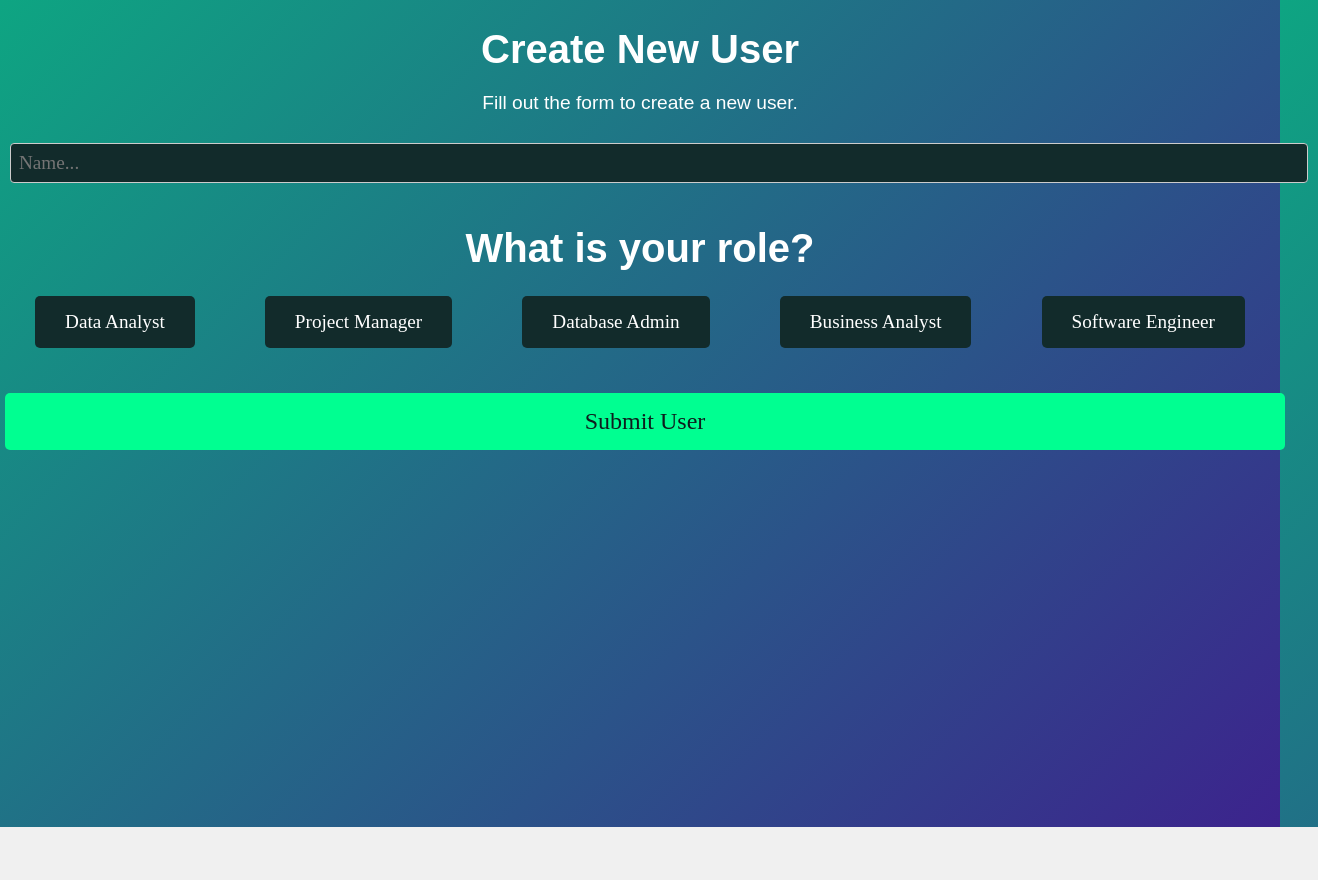
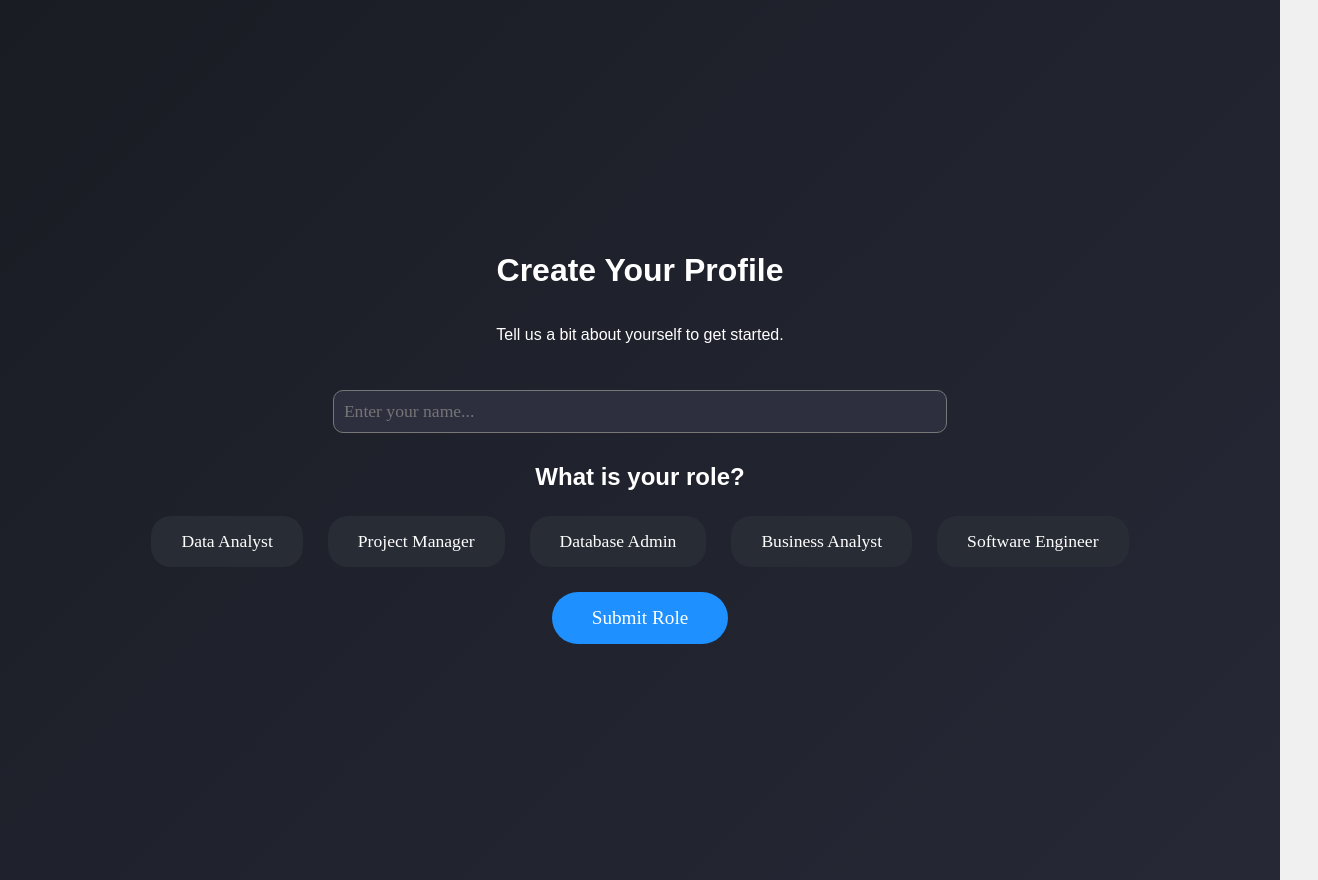
Before and after one commit to SGreen24/HackUMBC, a React (Vite) app in the folder hackumbc/: page /questionnaire in a window 1280 px wide. Shown: the whole page, 1318 px wide, since content can reach past the window. Before the commit the page ends 827 px from the top, so only its background shows below. Built offline with nearby package versions, Linux system fonts and the light colour scheme; a web font is replaced by a local one.

Commit message:
Working on UI

```diff
--- /dev/null
+++ b/hackumbc/src/components/Ideas/Ideas.css
@@ -0,0 +1,69 @@
+/* Global styles for the Ideas page */
+.ideas-page {
+    text-align: center;
+    padding: 40px;
+    background: linear-gradient(135deg, #1e1f29, #2b2e3b);
+    height: 100vh;
+    color: white;
+  }
+
+  .ideas-title {
+    font-size: 2.5rem;
+    color: #ffffff;
+    letter-spacing: 1px;
+    margin-bottom: 20px;
+  }
+
+  .ideas-subtitle {
+    font-size: 1.2rem;
+    color: #b5b5b5;
+    margin-bottom: 40px;
+  }
+
+  .projects-container {
+    display: flex;
+    justify-content: space-around;
+    gap: 20px;
+  }
+
+  .project-button {
+    background-color: #1e1f29;
+    border: 2px solid #fff;
+    border-radius: 15px;
+    padding: 20px;
+    width: 250px;
+    height: 150px;
+    cursor: pointer;
+    text-align: center;
+    font-size: 1.2rem;
+    color: #ffffff;
+    transition: transform 0.3s ease, box-shadow 0.3s ease;
+  }
+
+  .project-button:hover {
+    transform: scale(1.1);
+    box-shadow: 0px 0px 20px rgba(255, 255, 255, 0.7);
+  }
+
+  .glowing-button {
+    position: relative;
+  }
+
+  .glowing-button::before {
+    content: '';
+    position: absolute;
+    top: -10px;
+    left: -10px;
+    right: -10px;
+    bottom: -10px;
+    background: linear-gradient(45deg, rgba(255, 0, 150, 0.3), rgba(0, 205, 255, 0.3));
+    filter: blur(10px);
+    border-radius: 15px;
+    z-index: -1;
+  }
+
+  .footer {
+    margin-top: 50px;
+    font-size: 1rem;
+    color: #b5b5b5;
+  }
--- /dev/null
+++ b/hackumbc/src/components/Ideas/Ideas.jsx
@@ -0,0 +1,193 @@
+import { useEffect, useState } from "react";
+import { collection, getDoc, doc } from "firebase/firestore"; // Firestore imports
+import { db, auth } from "../Config/firebase"; // Firebase configuration
+import { useNavigate } from "react-router-dom";
+import "./Ideas.css"; // Custom CSS for futuristic design
+
+const Ideas = () => {
+  const [role, setRole] = useState(""); // Store user's role
+  const [loading, setLoading] = useState(true); // Loading state
+  const [error, setError] = useState(null); // Error state
+  const navigate = useNavigate();
+
+  // Function to get the user's role from Firestore
+  const fetchUserRole = async () => {
+    try {
+      const userId = auth.currentUser?.uid;
+      if (!userId) {
+        setError("User not logged in");
+        setLoading(false);
+        return;
+      }
+
+      // Fetch the user document from Firestore
+      const userDoc = await getDoc(doc(db, "Users", userId));
+      if (userDoc.exists()) {
+        const userData = userDoc.data();
+        setRole(userData.role); // Store the user's role
+      } else {
+        setError("No user data found");
+      }
+    } catch (err) {
+      console.error("Error fetching user role:", err);
+      setError("Error fetching user role");
+    } finally {
+      setLoading(false);
+    }
+  };
+
+  useEffect(() => {
+    fetchUserRole(); // Fetch user role when the component mounts
+  }, []);
+
+  // Function to handle navigation to a project page
+  const goToProject = (projectName) => {
+    navigate(`/project?name=${projectName}`);
+  };
+
+  if (loading) {
+    return <h2>Loading...</h2>;
+  }
+
+  if (error) {
+    return <h2>{error}</h2>;
+  }
+
+  // Hard-coded project buttons based on the user's role
+  const renderProjectsForRole = () => {
+    switch (role) {
+      case "Software Engineer":
+        return (
+          <div className="projects-container">
+            <div
+              className="project-button glowing-button"
+              onClick={() => goToProject("Data Structures Mastery")}
+            >
+              Data Structures Mastery
+            </div>
+            <div
+              className="project-button glowing-button"
+              onClick={() => goToProject("Algorithm Optimization")}
+            >
+              Algorithm Optimization
+            </div>
+            <div
+              className="project-button glowing-button"
+              onClick={() => goToProject("System Design Blueprint")}
+            >
+              System Design Blueprint
+            </div>
+          </div>
+        );
+      case "Project Manager":
+        return (
+          <div className="projects-container">
+            <div
+              className="project-button glowing-button"
+              onClick={() => goToProject("Agile Sprint Planner")}
+            >
+              Agile Sprint Planner
+            </div>
+            <div
+              className="project-button glowing-button"
+              onClick={() => goToProject("Risk Mitigation Strategy")}
+            >
+              Risk Mitigation Strategy
+            </div>
+            <div
+              className="project-button glowing-button"
+              onClick={() => goToProject("Stakeholder Communication Hub")}
+            >
+              Stakeholder Communication Hub
+            </div>
+          </div>
+        );
+      case "Database Admin":
+        return (
+          <div className="projects-container">
+            <div
+              className="project-button glowing-button"
+              onClick={() => goToProject("Performance Tuning")}
+            >
+              Performance Tuning
+            </div>
+            <div
+              className="project-button glowing-button"
+              onClick={() => goToProject("Backup Recovery Simulation")}
+            >
+              Backup Recovery Simulation
+            </div>
+            <div
+              className="project-button glowing-button"
+              onClick={() => goToProject("Access Management System")}
+            >
+              Access Management System
+            </div>
+          </div>
+        );
+      case "Data Analyst":
+        return (
+          <div className="projects-container">
+            <div
+              className="project-button glowing-button"
+              onClick={() => goToProject("Data Visualization Tool")}
+            >
+              Data Visualization Tool
+            </div>
+            <div
+              className="project-button glowing-button"
+              onClick={() => goToProject("Predictive Modeling Dashboard")}
+            >
+              Predictive Modeling Dashboard
+            </div>
+            <div
+              className="project-button glowing-button"
+              onClick={() => goToProject("Statistical Analysis Platform")}
+            >
+              Statistical Analysis Platform
+            </div>
+          </div>
+        );
+      case "Business Analyst":
+        return (
+          <div className="projects-container">
+            <div
+              className="project-button glowing-button"
+              onClick={() => goToProject("Market Research Tool")}
+            >
+              Market Research Tool
+            </div>
+            <div
+              className="project-button glowing-button"
+              onClick={() => goToProject("Strategic Planning App")}
+            >
+              Strategic Planning App
+            </div>
+            <div
+              className="project-button glowing-button"
+              onClick={() => goToProject("Business Process Analysis")}
+            >
+              Business Process Analysis
+            </div>
+          </div>
+        );
+      default:
+        return <h2>No specific projects available for your role.</h2>;
+    }
+  };
+
+  return (
+    <div className="ideas-page">
+      <h1 className="ideas-title">Recommended Project Ideas</h1>
+      <p className="ideas-subtitle">Here are 3 projects tailored to your role:</p>
+
+      {renderProjectsForRole()} {/* Dynamically render projects based on role */}
+
+      <footer className="footer">
+        <p>Explore your potential with these tailored projects. Click on any to get started!</p>
+      </footer>
+    </div>
+  );
+};
+
+export default Ideas;
--- a/hackumbc/src/components/Project/Project.jsx
+++ b/hackumbc/src/components/Project/Project.jsx
@@ -1,7 +1,7 @@
-import { useState, useRef, useEffect } from 'react';
+import { useState, useRef } from 'react';
 import { HexColorPicker } from "react-colorful";  // Futuristic color picker
 import { db, storage } from '../Config/firebase'; // Firebase Firestore and Storage
-import { collection, getDocs, addDoc } from 'firebase/firestore';  // Firestore functions
+import { collection, addDoc } from 'firebase/firestore';  // Firestore functions
 import { ref, uploadBytes, getDownloadURL } from 'firebase/storage';  // Firebase Storage functions
 import './Project.css';  // Import the CSS for futuristic styling
 
--- a/hackumbc/src/components/Questionnaire/Questionnaire.css
+++ b/hackumbc/src/components/Questionnaire/Questionnaire.css
@@ -1,108 +1,95 @@
+/* Global styles for the Questionnaire page */
+.questionnaire-container {
+  padding: 40px;
+  background: linear-gradient(135deg, #1a1c24, #262836);
+  color: white;
+  text-align: center;
+  min-height: 100vh;
+  display: flex;
+  flex-direction: column;
+  justify-content: center;
+  align-items: center;
+  transition: all 0.5s ease-in-out;
+}
 
-\.questionnaire-container {
-  padding: 50px;
-  max-width: 800px;
-  margin: 0 auto;
-  color: #00ff91;
-  background-color: #0e1d1d;
+.form-section {
+  margin-top: 20px;
+  transition: all 0.5s ease-in-out;
+}
+
+.input-field {
+  width: 60%;
+  padding: 10px;
+  font-size: 1.1rem;
   border-radius: 10px;
-  box-shadow: 0 0 20px #00ff91;
+  border: 1px solid #777;
+  background-color: #2d2f3e;
+  color: #ddd;
+  outline: none;
   transition: all 0.3s ease;
 }
 
-h1, h2 {
-  font-size: 2.5rem;
-  text-align: center;
-  margin-bottom: 20px;
+.input-field:focus {
+  border-color: #0056ff;
+  background-color: #33354a;
 }
 
-p {
-  text-align: center;
-  font-size: 1.2rem;
-}
-
-/* Input styles */
-input {
-  width: 100%;
-  padding: 15px;
-  margin: 10px 0;
-  border: none;
-  border-radius: 5px;
-  background-color: #122b2b;
-  color: white;
-  font-size: 1.2rem;
-}
-
-textarea {
-  width: 100%;
-  padding: 15px;
-  margin: 10px 0;
-  border: none;
-  border-radius: 5px;
-  background-color: #122b2b;
-  color: white;
-  font-size: 1.2rem;
-}
-
-/* Role selection buttons */
 .role-buttons {
   display: flex;
-  justify-content: space-around;
-  margin: 20px 0;
+  justify-content: center;
+  margin-top: 20px;
+  gap: 15px;
 }
 
 .role-btn {
   padding: 15px 30px;
-  background-color: #122b2b;
+  font-size: 1.1rem;
+  color: white;
+  background: #282c35;
   border: none;
-  border-radius: 5px;
+  border-radius: 20px;
+  transition: transform 0.3s ease, box-shadow 0.3s ease;
+  cursor: pointer;
+}
+
+.role-btn:hover {
+  transform: scale(1.1);
+  box-shadow: 0 0 10px rgba(0, 86, 255, 0.7);
+}
+
+.role-btn.selected {
+  background: #0056ff;
+  box-shadow: 0 0 20px rgba(0, 86, 255, 0.9);
+}
+
+.submit-btn {
+  margin-top: 20px;
+  padding: 15px 40px;
+  font-size: 1.2rem;
   color: white;
-  font-size: 1.2rem;
+  background: #1e90ff;
+  border: none;
+  border-radius: 30px;
   cursor: pointer;
   transition: all 0.3s ease;
 }
 
-.role-btn:hover {
-  background-color: #00ff91;
-  color: #0e1d1d;
-  box-shadow: 0 0 10px #00ff91;
+.submit-btn:hover {
+  background: #0056ff;
+  transform: scale(1.1);
 }
 
-.selected {
-  background-color: #00ff91;
-  color: #0e1d1d;
-  box-shadow: 0 0 10px #00ff91;
+.confirmation-message {
+  margin-top: 30px;
+  font-size: 1.5rem;
+  color: #4caf50;
 }
 
-/* Submit button */
-.submit-btn {
-  width: 100%;
-  padding: 15px;
-  background-color: #00ff91;
-  border: none;
-  border-radius: 5px;
-  color: #0e1d1d;
-  font-size: 1.5rem;
-  cursor: pointer;
-  margin-top: 20px;
-  transition: box-shadow 0.3s ease;
+.fade-in {
+  animation: fadeIn 0.7s ease-in-out;
 }
 
-.submit-btn:hover {
-  box-shadow: 0 0 20px #00ff91;
-}
-
-/* Confirmation message */
-.confirmation-message {
-  text-align: center;
-  font-size: 1.8rem;
-  color: #00ff91;
-  margin-top: 20px;
-  animation: fade-in 2s ease-in-out forwards;
-}
-
-/* Fade-in animation */
-@keyframes fade-in {
+@keyframes fadeIn {
   from {
     opacity: 0;
     transform: translateY(-20px);
@@ -112,9 +99,3 @@ textarea {
     transform: translateY(0);
   }
 }
-
-/* Fade-in class for smooth appearance */
-.fade-in {
-  animation: fade-in 1s ease-in-out forwards;
-  margin-top: 20px;
-}
--- a/hackumbc/src/components/Questionnaire/Questionnaire.jsx
+++ b/hackumbc/src/components/Questionnaire/Questionnaire.jsx
@@ -8,9 +8,7 @@ const Questionnaire = () => {
   const [newName, setNewName] = useState('');
   const [newRole, setNewRole] = useState('');
   const [confirmationMessage, setConfirmationMessage] = useState('');
-  const [showProjectQuestion, setShowProjectQuestion] = useState(false);
   const [showTeamQuestion, setShowTeamQuestion] = useState(false);
-  const [projectAnswer, setProjectAnswer] = useState('');
   const [teamAnswer, setTeamAnswer] = useState('');
   const [docId, setDocId] = useState(null); // Store document ID after first Firestore write
 
@@ -39,8 +37,8 @@ const Questionnaire = () => {
       setConfirmationMessage('User has been created!');
       setTimeout(() => {
         setConfirmationMessage('');
-        setShowProjectQuestion(true);
-      }, 2000);
+        setShowTeamQuestion(true); // Move to the team member question
+      }, 1500);
     } catch (err) {
       console.error("Error creating user: ", err);
     }
@@ -50,25 +48,20 @@ const Questionnaire = () => {
     setNewRole(role);
   };
 
-  const onSubmitProject = () => {
-    setShowTeamQuestion(true);
-  };
-
-  // Update the existing user document with project and team details
+  // Update the existing user document with team details
   const onSubmitTeam = async () => {
     try {
       if (!docId) return;
 
       const userRef = doc(db, "Users", docId);
 
-      // Update the Firestore document with project and team details
+      // Update the Firestore document with team details
       await setDoc(userRef, {
-        project_query: projectAnswer,
         team_query: teamAnswer,
       }, { merge: true }); // Merge the new fields into the existing document
 
       alert('Questionnaire data has been stored in Firestore!');
-      navigate('/user');
+      navigate('/ideas'); // Navigate to Ideas page after submission
     } catch (err) {
       console.error("Error storing data: ", err);
     }
@@ -76,16 +69,17 @@ const Questionnaire = () => {
 
   return (
     <div className="questionnaire-container">
-      <h1>Create New User</h1>
-      <p>Fill out the form to create a new user.</p>
+      <h1 className="fade-in">Create Your Profile</h1>
+      <p className="fade-in">Tell us a bit about yourself to get started.</p>
 
-      <div className="form-section">
+      <div className="form-section fade-in">
         <input
-          placeholder="Name..."
+          className="input-field"
+          placeholder="Enter your name..."
           onChange={(e) => setNewName(e.target.value)}
         />
-        <h2>What is your role?</h2>
-        <div className="role-buttons">
+        <h2 className="fade-in">What is your role?</h2>
+        <div className="role-buttons fade-in">
           {roles.map((role) => (
             <button
               key={role}
@@ -96,7 +90,7 @@ const Questionnaire = () => {
             </button>
           ))}
         </div>
-        <button className="submit-btn" onClick={onSubmitUser}>Submit User</button>
+        <button className="submit-btn fade-in" onClick={onSubmitUser}>Submit Role</button>
       </div>
 
       {confirmationMessage && (
@@ -105,30 +99,17 @@ const Questionnaire = () => {
         </div>
       )}
 
-      {showProjectQuestion && (
-        <div className="fade-in">
-          <h2>What do you want for your project?</h2>
-          <textarea
-            placeholder="Describe your project..."
-            value={projectAnswer}
-            onChange={(e) => setProjectAnswer(e.target.value)}
-          />
-          <button className="submit-btn" onClick={onSubmitProject}>
-            Submit Project Answer
-          </button>
-        </div>
-      )}
-
       {showTeamQuestion && (
         <div className="fade-in">
-          <h2>How many team members?</h2>
-          <textarea
-            placeholder="Number of team members..."
+          <h2>How many team members will be in your group?</h2>
+          <input
+            className="input-field"
+            placeholder="Enter the number of team members..."
             value={teamAnswer}
             onChange={(e) => setTeamAnswer(e.target.value)}
           />
-          <button className="submit-btn" onClick={onSubmitTeam}>
-            Submit Team Answer
+          <button className="submit-btn fade-in" onClick={onSubmitTeam}>
+            Submit Team Info
           </button>
         </div>
       )}
```
Also changed, not shown: hackumbc/src/main.jsx (+5 -5 lines).
